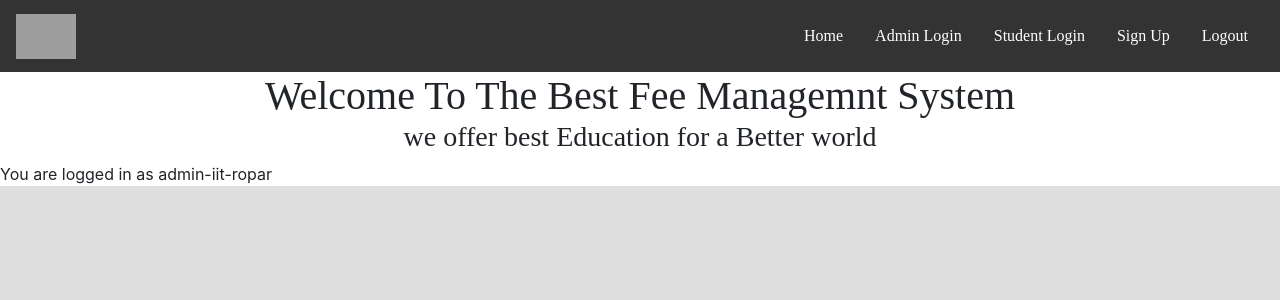
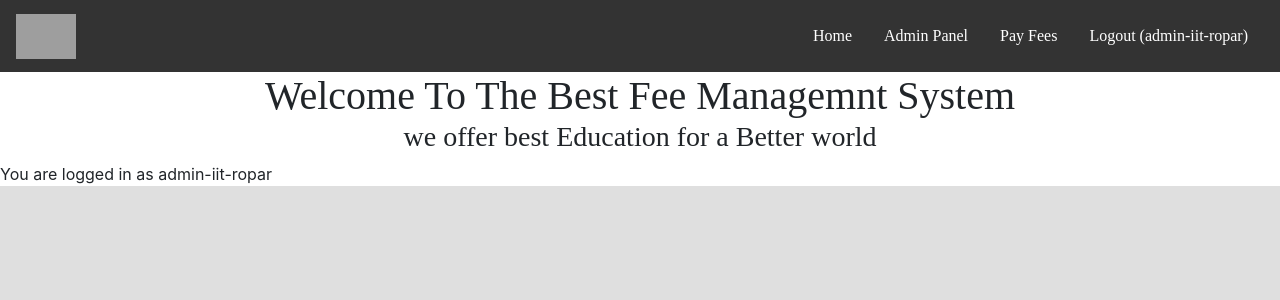
Before and after one commit to TheViking733n/Devsprint, a Django app: page / in a window 1280 px wide. Shown: the top 300 px of the page. Run offline with Django 4.2, Linux system fonts and the light colour scheme; a user stored in the database is signed in; some libraries are stand-ins or nearby versions; grey boxes are pictures that could not be loaded.

Commit message:
update index

```diff
--- a/home/views.py
+++ b/home/views.py
@@ -7,10 +7,21 @@ from django.contrib.auth.forms import UserCreationForm
 
 # Create your views here.
 def index(request):
+
     if request.user.is_anonymous:
         context = {"message": "You are not logged in"}
+        context["nav1"] = "Student Login"
+        context["link1"] = "login"
+        context["nav2"] = "Sign Up"
+        context["link2"] = "signup"
+
+
     else:
         context = {"message": f"You are logged in as {request.user.username}"}
+        context["nav1"] = "Pay Fees"
+        context["link1"] = "payfees"
+        context["nav2"] = f"Logout ({request.user.username})"
+        context["link2"] = "logout"
     return render(request, 'index.html', context)
 
 def auth(request):
--- a/templates/index.html
+++ b/templates/index.html
@@ -204,10 +204,9 @@
         <div class="navbar-links">
           <ul>
             <li><a href="/">Home</a></li>
-            <li><a href="admin/">Admin Login</a></li>
-            <li><a href="login/">Student Login</a></li>
-            <li><a href="signup/">Sign Up</a></li>
-            <li><a href="logout/">Logout</a></li>
+            <li><a href="admin/">Admin Panel</a></li>
+            <li><a href="{{link1}}/">{{nav1}}</a></li>
+            <li><a href="{{link2}}/">{{nav2}}</a></li>
           </ul>
         </div>
       </nav>
```
Also changed, not shown: db.sqlite3.
